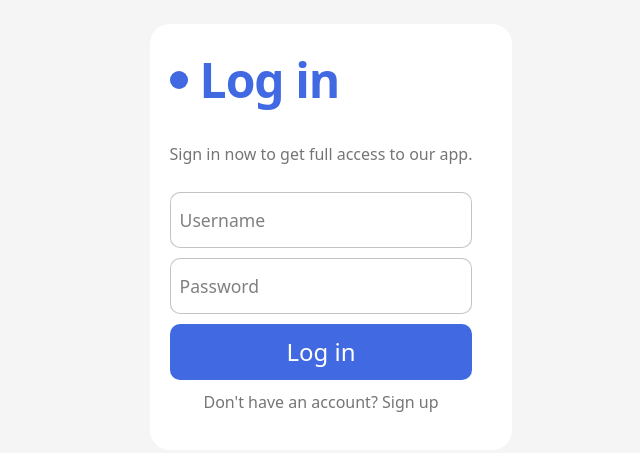
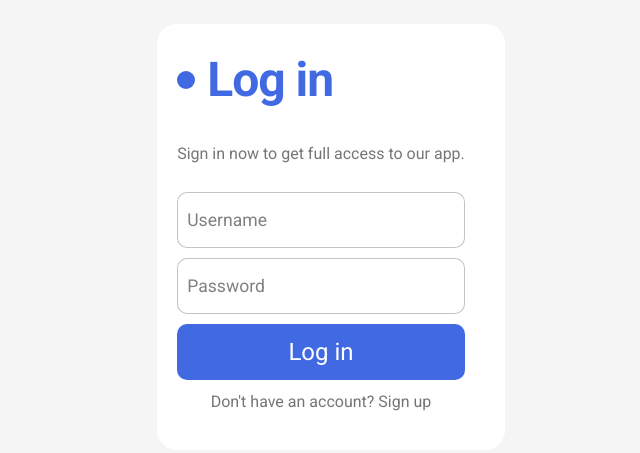
Before and after one commit to Biggie-techz/blog, a plain HTML site: page login.html in a window 1280 px wide. Shown: the part 163-616 px from the top of the page, without its empty margins (309-949 px from the left). Drawn offline with nearby package versions, Linux system fonts and the light colour scheme.

Commit message:
Update login.css

```diff
--- a/login.css
+++ b/login.css
@@ -1,3 +1,12 @@
+@import url("https://fonts.googleapis.com/css2?family=Montserrat:ital,wght@0,100..900;1,100..900&family=Roboto:ital,wght@0,100;0,300;0,400;0,500;0,700;0,900;1,100;1,300;1,400;1,500;1,700;1,900&display=swap");
+
+* {
+  padding: 0;
+  margin: 0;
+  box-sizing: border-box;
+  font-family: "Roboto", sans-serif;
+}
+
 .container {
   display: flex;
   align-items: center;
```
